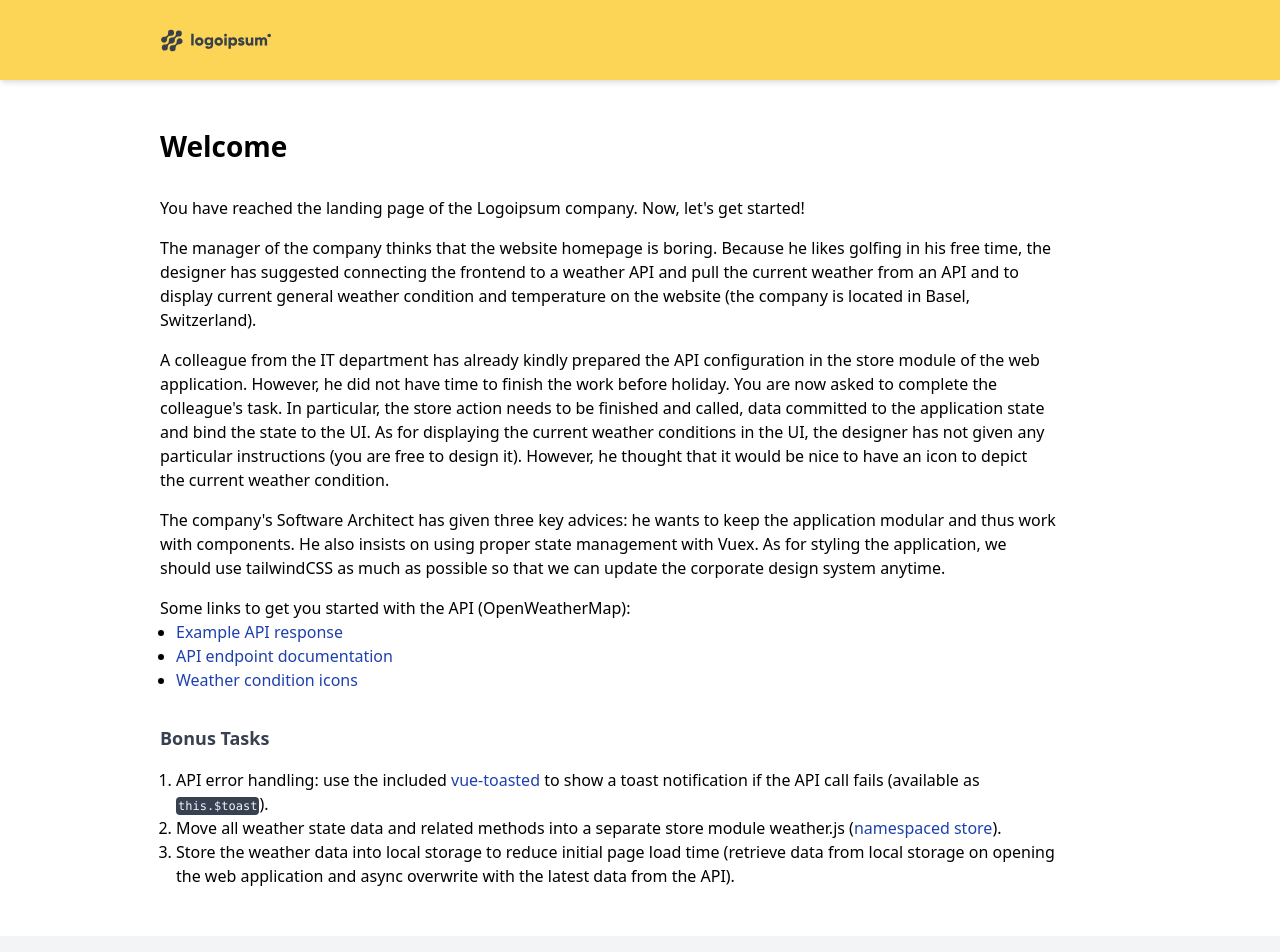
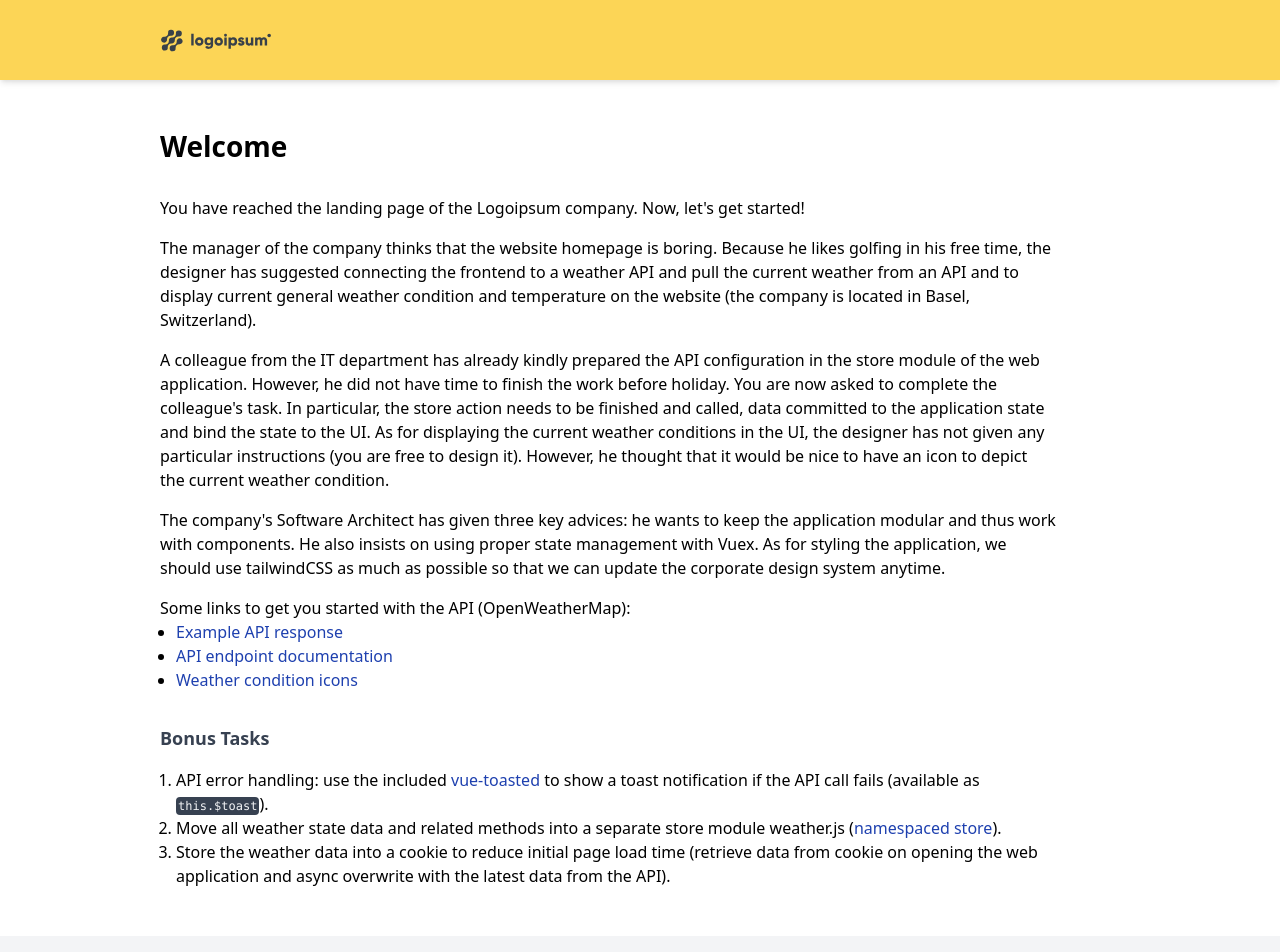
Before and after one commit to wanxinvc/nuxt-test, a Nuxt app: page / in a window 1280 px wide. Shown: the top 952 px of the page. Built offline with nearby package versions, Linux system fonts and the light colour scheme; what vue-numeral-filter would draw is missing.

Commit message:
Update index.vue

```diff
--- a/pages/index.vue
+++ b/pages/index.vue
@@ -47,7 +47,7 @@
             (<a target="_blank" href="https://nuxtjs.org/docs/2.x/directory-structure/store">namespaced store</a>).
           </li>
           <li>
-            Store the weather data into local storage to reduce initial page load time (retrieve data from local storage on
+            Store the weather data into a cookie to reduce initial page load time (retrieve data from cookie on
             opening the web application and async overwrite with the latest data from the API).
           </li>
         </ol>
```
